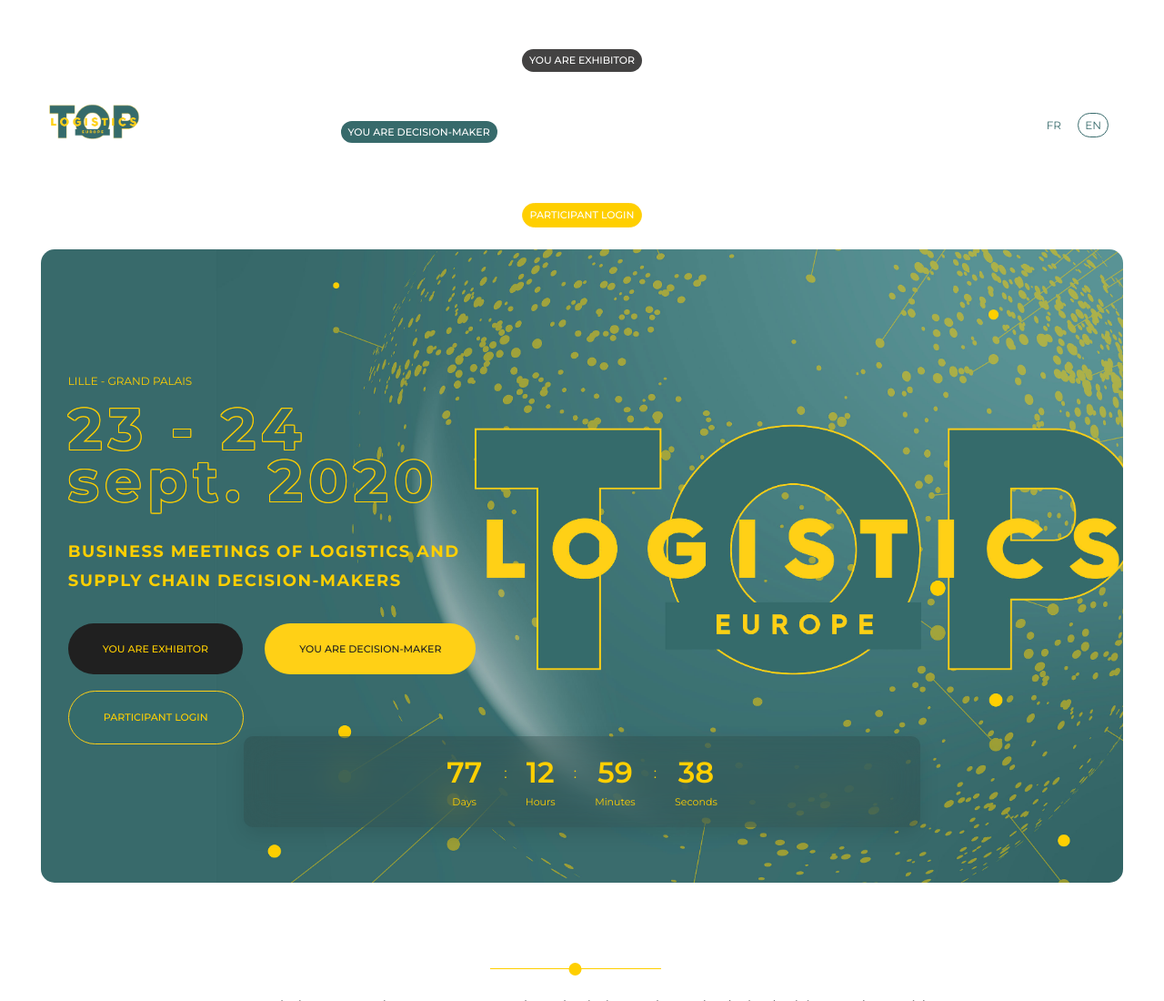
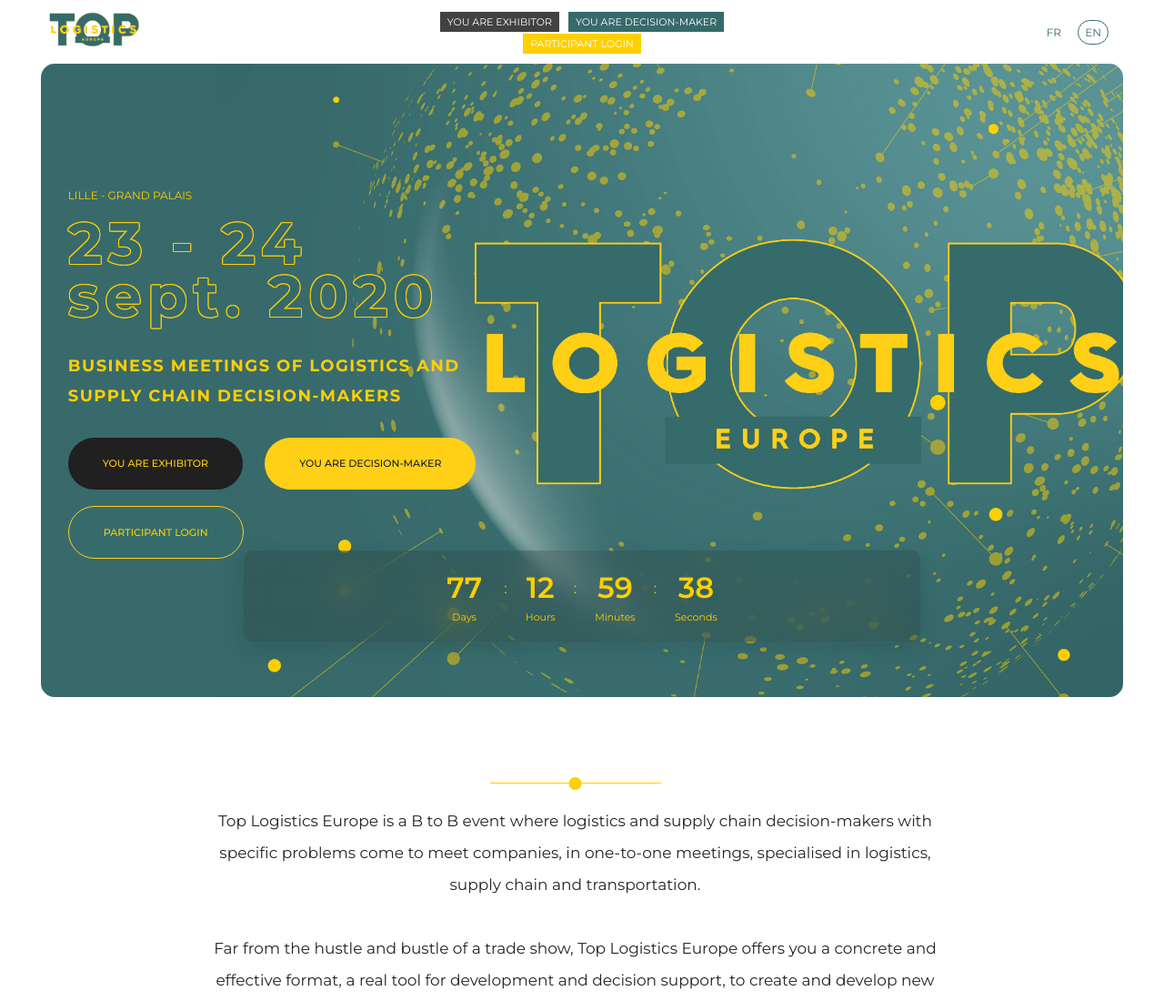
Before and after one commit to dwebcomexposium/top_logisitic_europe_attente_git, a plain HTML site: page index-en.html in a window 1280 px wide. Shown: the top 1100 px of the page at 91% size. Drawn offline with nearby package versions, Linux system fonts and the light colour scheme.

Commit message:
maj class lien

```diff
--- a/index-en.html
+++ b/index-en.html
@@ -23,9 +23,9 @@
 			<a href="index-en.html"><img src="img/logo.png" alt="Logo Top Logistics Europe" class="logo"></a> <!--Soon available-->
 		</div>
 		<div class="col-md ctaheader">
-			<li><a href="https://top-logistics.vimeet.events/en/register/1053" class="ctaprincipal cta1">You are exhibitor</a></li>
-				<li><a href="https://top-logistics.vimeet.events/en/register/1052" class="ctaprincipal cta2">You are decision-maker</a></li><br>
-				<li><a href="https://top-logistics.vimeet.events/en/login" class="ctaprincipal cta3">Participant login</a></li>
+			<li><a href="https://top-logistics.vimeet.events/en/register/1053">You are exhibitor</a></li>
+				<li><a href="https://top-logistics.vimeet.events/en/register/1052">You are decision-maker</a></li><br>
+				<li><a href="https://top-logistics.vimeet.events/en/login">Participant login</a></li>
 		</div>
 		<div class="col-md contentswitchlanguage">
 			<div class="switchlanguage">
```
Also changed, not shown: legal-notice.html (+3 -3 lines), privacy-policy.html (+3 -3 lines).
